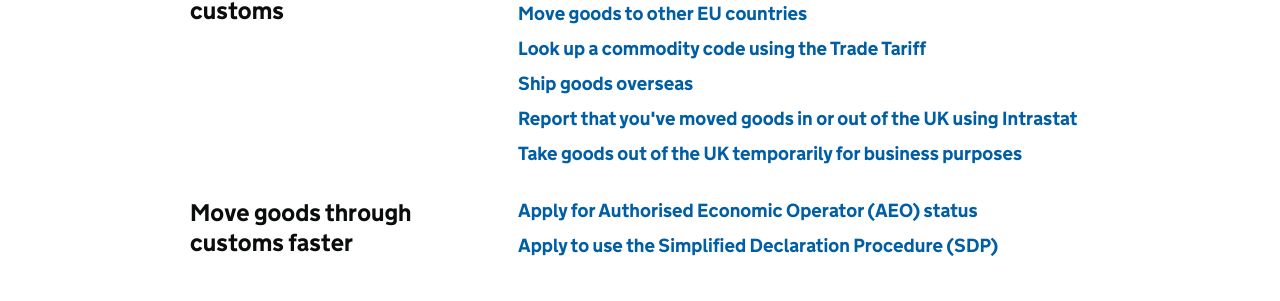
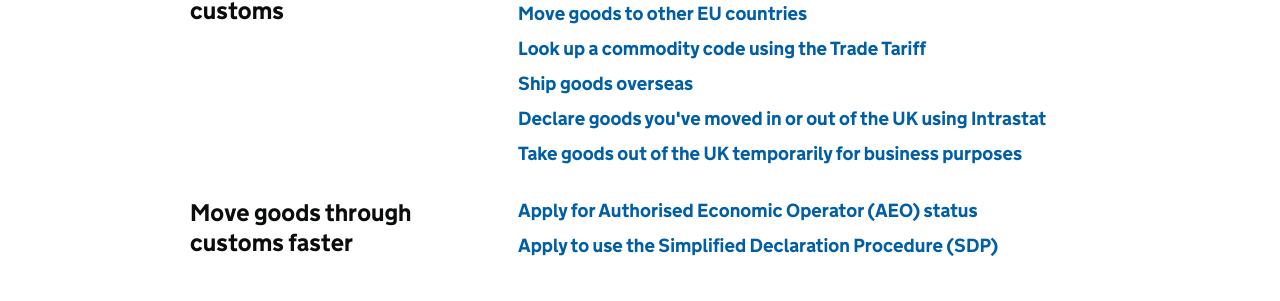
Before and after one commit to alphagov/govuk-import-export-prototype, a Jekyll site: the page built from topic/business-and-self-employed/exporting-and-doing-business-abroad.html, in a window 1280 px wide. Shown: the part 1091-1392 px from the top of the page. Built offline with Jekyll 4.4.1, drawn with Linux system fonts in a browser that asks for light colours.

Commit message:
Update exporting-and-doing-business-abroad.html

```diff
--- a/topic/business-and-self-employed/exporting-and-doing-business-abroad.html
+++ b/topic/business-and-self-employed/exporting-and-doing-business-abroad.html
@@ -62,7 +62,7 @@ index_lists:
        url: '/start/look-up-commodity-code-trade-tariff.html'
      - name: Ship goods overseas
        url: '/answer/ship-goods-overseas.html'
-     - name: Report that you've moved goods in or out of the UK using Intrastat
+     - name: Declare goods you've moved in or out of the UK using Intrastat
        url: '/guide/report-moved-goods-intrastat/when-you-must-register.html'
      - name: Take goods out of the UK temporarily for business purposes
        url: '/guide/take-goods-out-uk-temporarily-for-business/overview.html'
```
